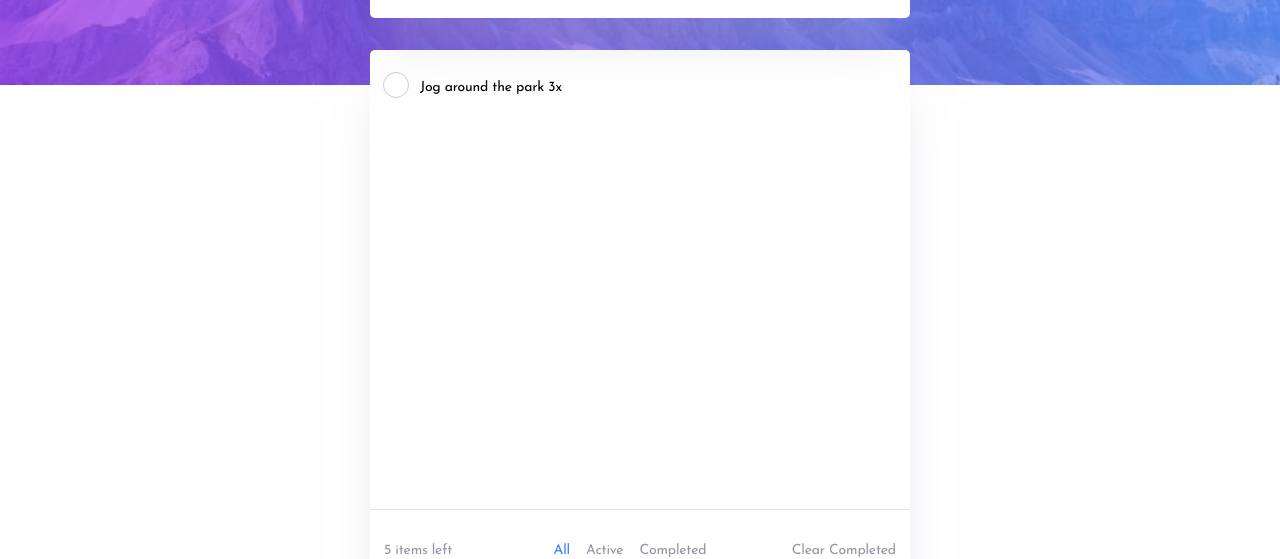
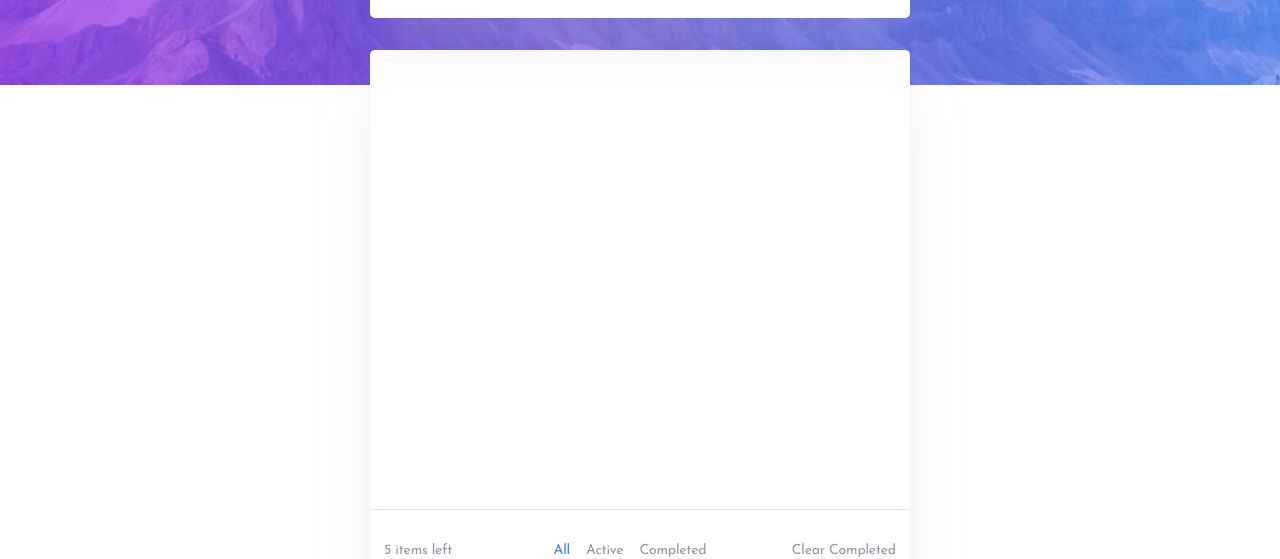
Before and after one commit to ronnypdev/Complex-Todo-App, a React (Vite) app: page / in a window 1280 px wide. Shown: the part 245-804 px from the top of the page. Built offline with nearby package versions, Linux system fonts and the light colour scheme.

Commit message:
Implemented Dynamic list items

```diff
--- a/src/assets/components/Todo.tsx
+++ b/src/assets/components/Todo.tsx
@@ -60,19 +60,11 @@ export default function Todo() {
         </label>
         <div className="w-full h-full max-w-full bg-white rounded-[5px] shadow-paleWhite">
           <div className="h-[85%] overflow-y-auto min-h-[auto]">
-            <div className="p-6 border-t first:border-0 flex justify-between items-center group/controls">
-              <div className="todo-flex-col">
-                <input className="cursor-pointer checkbox-round relative right-[11px] bottom-[2px]" type="checkbox" id="listItems1" name="listItems1"/>
-                <label className="cursor-pointer" htmlFor="listItems1">Jog around the park 3x</label>
-              </div>
-              <div className="hidden group-hover/controls:flex group-hover/controls:justify-center group-hover/controls:items-center">
-                <PencilIcon fillColor="#494C6B" hoverState="hover:fill-midGrey cursor-pointer mr-2"/>
-                <CrossIcon fillColor="#494C6B" hoverState="hover:fill-midGrey cursor-pointer mr-2"/>
-              </div>
-            </div>
-
-            {addListItems.map(item => (
-              <div key={item.id} className="p-6 border-t border-t-lightGrey flex justify-between items-center group/controls">
+            {addListItems.map((item, index) => (
+              <div key={item.id}
+                className={`p-6 ${index === 0 ? "border-t first:border-0" : "border-t border-t-lightGrey"}
+                flex justify-between items-center group/controls`}
+              >
                 <div className="todo-flex-col">
                   <input className="cursor-pointer checkbox-round relative right-[11px] bottom-[2px]"
                     type="checkbox"
```
